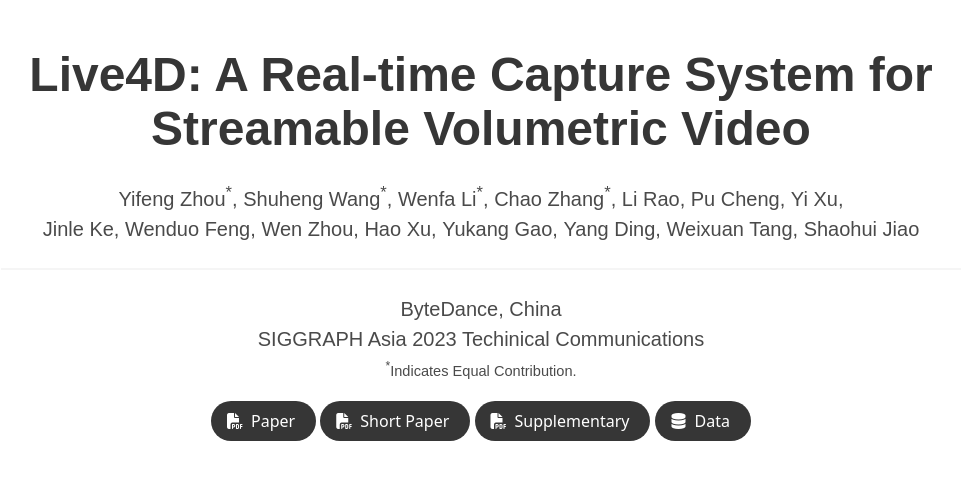
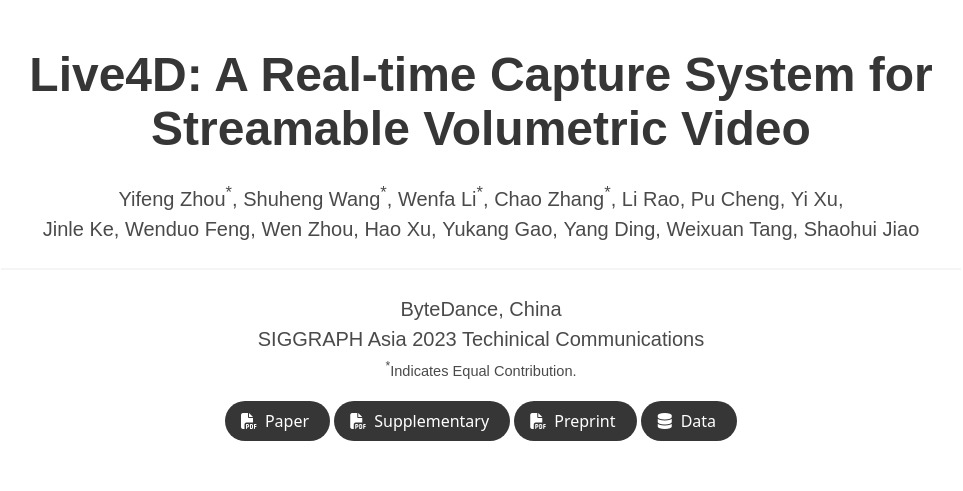
Before and after one commit to live4d-vv/live4d-vv.github.io, a plain HTML site: page index.html in a window 1280 px wide. Shown: the top 491 px of the page, without its empty margins (159-1122 px from the left). Drawn offline with nearby package versions, Linux system fonts and the light colour scheme; some icons are missing.

Commit message:
add video and update long paper

```diff
--- a/index.html
+++ b/index.html
@@ -97,18 +97,6 @@
                   <div class="column has-text-centered">
                     <div class="publication-links">
 
-
-                    <!-- ArXiv abstract Link -->
-                    <span class="link-block">
-                      <a href="https://drive.google.com/file/d/1ncHB7zhwy-P8Iu8plQhWDCXI0YzYVccV/view?usp=drive_link" target="_blank"
-                      class="external-link button is-normal is-rounded is-dark">
-                      <span class="icon">
-                        <i class="fas fa-file-pdf"></i>
-                      </span>
-                      <span>Paper</span>
-                    </a>
-                  </span>
-
                       <!-- Arxiv PDF link -->
                          <span class="link-block">
                           <a href="https://dl.acm.org/doi/10.1145/3610543.3626178" target="_blank"
@@ -116,7 +104,7 @@
                           <span class="icon">
                             <i class="fas fa-file-pdf"></i>
                           </span>
-                        <span>Short Paper</span>
+                          <span>Paper</span>
                         </a>
                       </span>
 
@@ -128,6 +116,17 @@
                         <i class="fas fa-file-pdf"></i>
                       </span>
                       <span>Supplementary</span>
+                    </a>
+                  </span>
+
+                    <!-- ArXiv abstract Link -->
+                    <span class="link-block">
+                      <a href="https://drive.google.com/file/d/1knqpKJRsYYDJl45k-Tfm_qESJEhmmnZE/view?usp=sharing" target="_blank"
+                      class="external-link button is-normal is-rounded is-dark">
+                      <span class="icon">
+                        <i class="fas fa-file-pdf"></i>
+                      </span>
+                      <span>Preprint</span>
                     </a>
                   </span>
 
@@ -217,7 +216,8 @@
 
           <div class="publication-video">
             <!-- Youtube embed code here -->
-            <iframe src="https://www.youtube.com/embed/JkaxUblCGz0" frameborder="0" allow="autoplay; encrypted-media" allowfullscreen></iframe>
+            <iframe src="https://www.youtube.com/embed/i1SRMw70-CE?si=zouvgzxs_c4nvSKv&amp;start=1" frameborder="0" allow="autoplay; encrypted-media" allowfullscreen></iframe>
+            <!-- <iframe src="https://www.youtube.com/embed/i1SRMw70-CE?si=zouvgzxs_c4nvSKv&amp;start=1" title="YouTube video player" frameborder="0" allow="accelerometer; autoplay; clipboard-write; encrypted-media; gyroscope; picture-in-picture; web-share" allowfullscreen></iframe> -->
           </div>
         </div>
       </div>
@@ -225,6 +225,8 @@
   </div>
 </section>
 <!-- End youtube video -->
+
+
 
 
 <!-- Dataset -->
```
Lines whose indentation alone changed are shown as unchanged.
